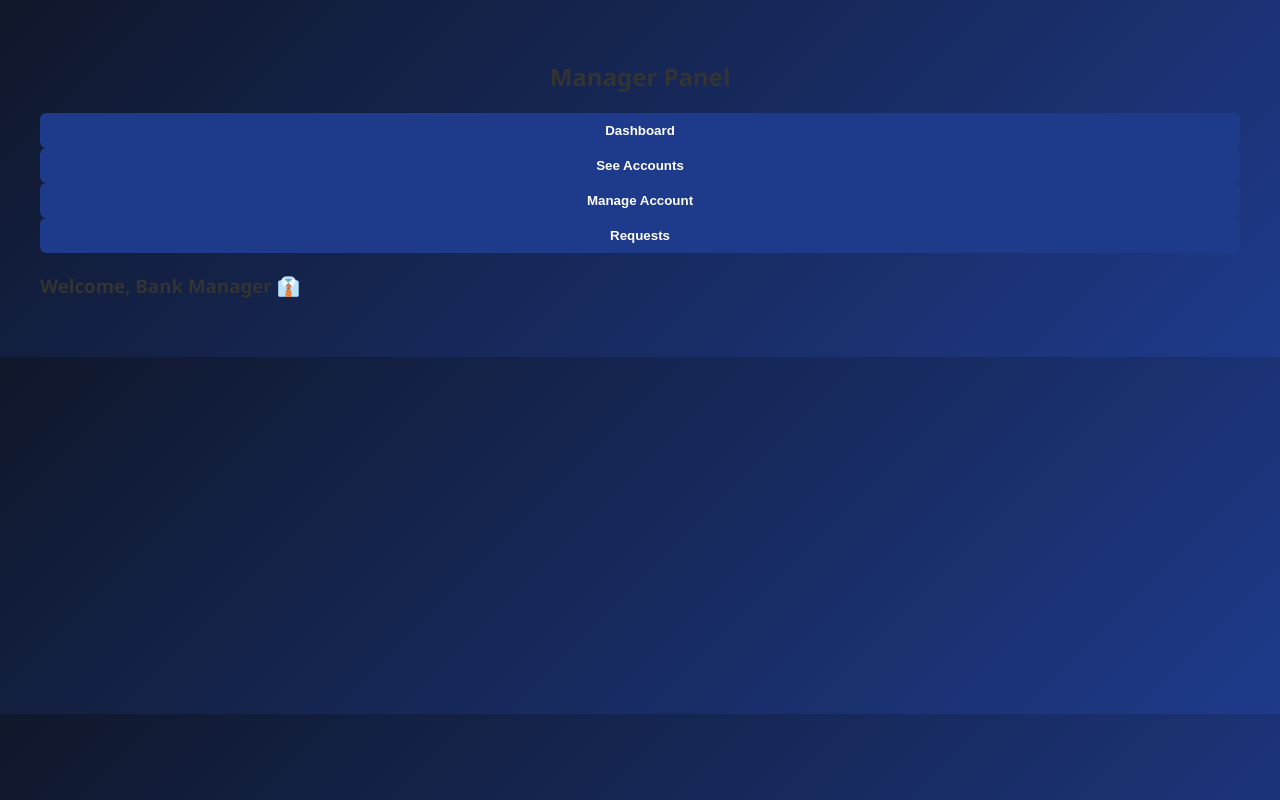
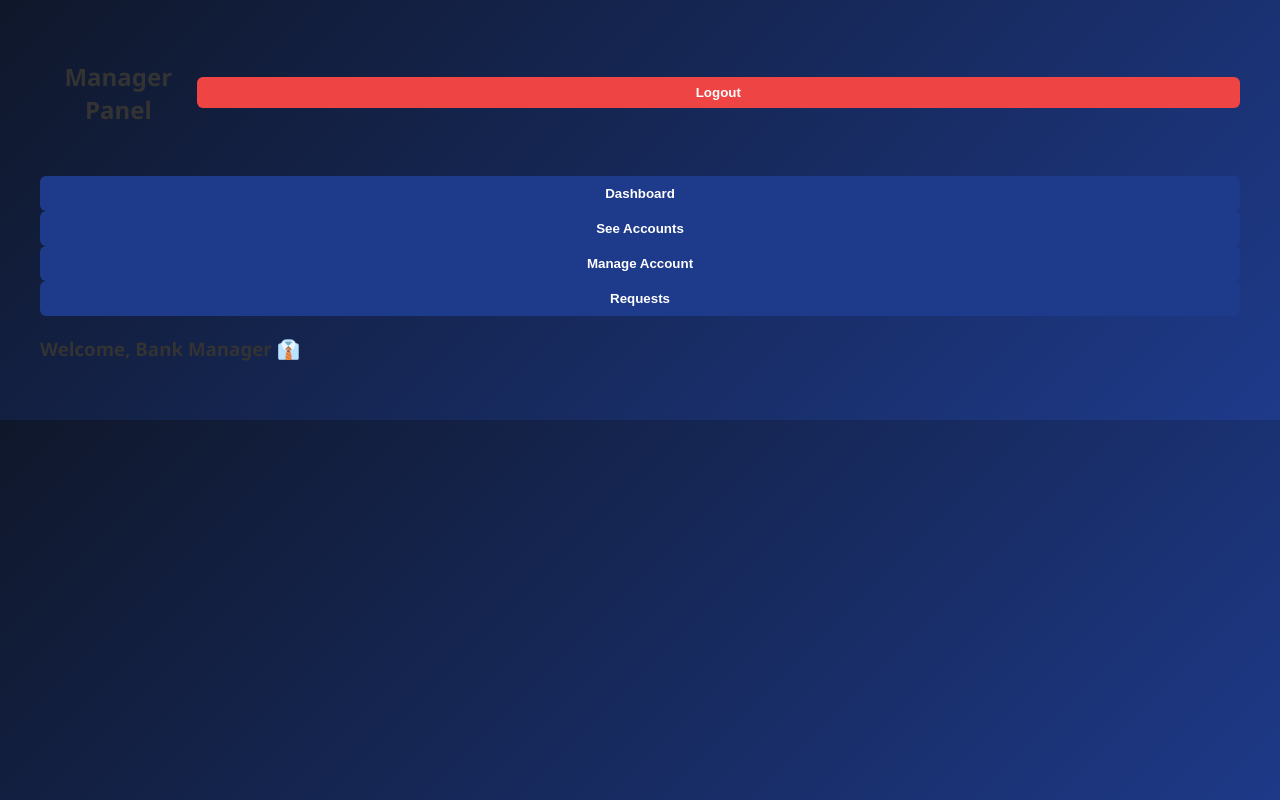
Before and after one commit to Bhanu3479/bank-interface, a React (Vite) app in the folder bank-system/: page /manager-dashboard in a window 1280 px wide. Built offline with nearby package versions, Linux system fonts and the light colour scheme; sample sign-in values are in the browser's storage.

Commit message:
Enhance error handling and logout in ManagerPanel
Added error handling for account loading functions and improved logout functionality.

```diff
--- a/bank-system/src/pages/ManagerPanel.jsx
+++ b/bank-system/src/pages/ManagerPanel.jsx
@@ -1,4 +1,5 @@
 import { useState, useEffect } from "react";
+import { useNavigate } from "react-router-dom";
 import API from "../api/axios";
 
 function ManagerPanel() {
@@ -7,16 +8,32 @@ function ManagerPanel() {
   const [searchAcc, setSearchAcc] = useState("");
   const [accountDetails, setAccountDetails] = useState(null);
 
+  const navigate = useNavigate();
+
+  const handleLogout = () => {
+    localStorage.removeItem("managerToken");
+    localStorage.removeItem("managerName");
+    navigate("/manager-login");
+  };
+
   // Load All Accounts
   const loadAccounts = async () => {
-    const res = await API.get("/manager/accounts");
-    setAccounts(res.data);
+    try {
+      const res = await API.get("/manager/accounts");
+      setAccounts(res.data);
+    } catch (error) {
+      console.error("Error loading accounts:", error);
+    }
   };
 
   // Load Specific Account
   const loadAccountDetails = async () => {
-    const res = await API.get(`/manager/account/${searchAcc}`);
-    setAccountDetails(res.data);
+    try {
+      const res = await API.get(`/manager/account/${searchAcc}`);
+      setAccountDetails(res.data);
+    } catch (error) {
+      alert("Account not found");
+    }
   };
 
   useEffect(() => {
@@ -27,8 +44,33 @@ function ManagerPanel() {
 
   return (
     <div style={{ padding: "40px" }}>
-      <h2>Manager Panel</h2>
 
+      {/* Header with Logout */}
+      <div style={{
+        display: "flex",
+        justifyContent: "space-between",
+        alignItems: "center",
+        marginBottom: "30px"
+      }}>
+        <h2>Manager Panel</h2>
+
+        <button
+          onClick={handleLogout}
+          style={{
+            padding: "8px 14px",
+            backgroundColor: "#ef4444",
+            color: "white",
+            border: "none",
+            borderRadius: "6px",
+            cursor: "pointer",
+            fontWeight: "bold"
+          }}
+        >
+          Logout
+        </button>
+      </div>
+
+      {/* Navigation Buttons */}
       <div style={{ marginBottom: "20px" }}>
         <button onClick={() => setSection("dashboard")}>Dashboard</button>
         <button onClick={() => setSection("accounts")}>See Accounts</button>
@@ -36,14 +78,14 @@ function ManagerPanel() {
         <button onClick={() => setSection("requests")}>Requests</button>
       </div>
 
-      {/* 1️⃣ Dashboard */}
+      {/* Dashboard */}
       {section === "dashboard" && (
         <div>
           <h3>Welcome, Bank Manager 👔</h3>
         </div>
       )}
 
-      {/* 2️⃣ See Accounts */}
+      {/* See Accounts */}
       {section === "accounts" && (
         <div>
           <h3>All Accounts</h3>
@@ -71,7 +113,7 @@ function ManagerPanel() {
         </div>
       )}
 
-      {/* 3️⃣ Manage Account */}
+      {/* Manage Account */}
       {section === "manage" && (
         <div>
           <h3>Manage Account</h3>
@@ -81,6 +123,7 @@ function ManagerPanel() {
             value={searchAcc}
             onChange={(e) => setSearchAcc(e.target.value)}
           />
+
           <button onClick={loadAccountDetails}>Search</button>
 
           {accountDetails && (
@@ -114,13 +157,14 @@ function ManagerPanel() {
         </div>
       )}
 
-      {/* 4️⃣ Requests */}
+      {/* Requests */}
       {section === "requests" && (
         <div>
           <h3>Requests Section</h3>
           <p>Coming Soon...</p>
         </div>
       )}
+
     </div>
   );
 }
```
